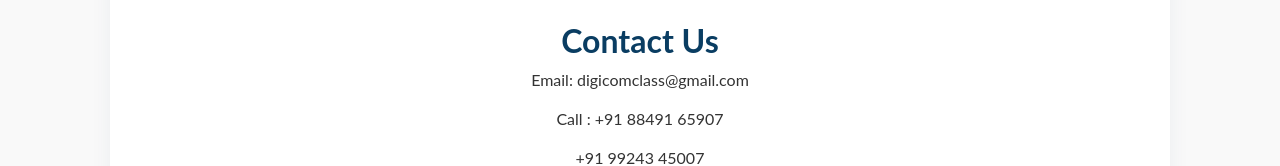
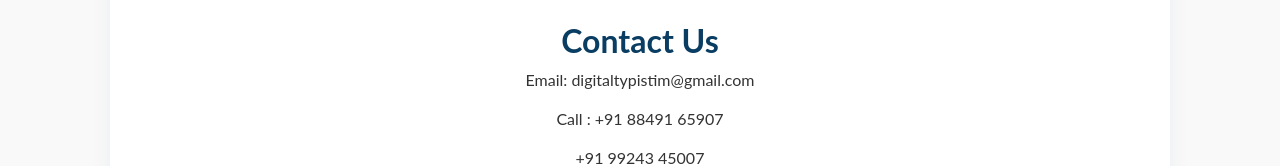
Before and after one commit to digital-typist/digital-typist-lts, a Next.js app: page /contact in a window 1280 px wide. Shown: the part 195-361 px from the top of the page. Built offline with nearby package versions, Linux system fonts and the light colour scheme.

Commit message:
email update

```diff
--- a/src/app/contact/page.jsx
+++ b/src/app/contact/page.jsx
@@ -6,8 +6,8 @@ export default function ContactPage() {
 
       <p>
         Email:{" "}
-        <a href="mailto:digicomclass@gmail.com">
-          digicomclass@gmail.com
+        <a href="mailto:digitaltypistim@gmail.com">
+          digitaltypistim@gmail.com
         </a>
       </p>
 
--- a/src/app/js/Footer.jsx
+++ b/src/app/js/Footer.jsx
@@ -7,7 +7,7 @@ export default function Footer() {
         <span> / </span>
         <a href="tel:+919924345007">+91 99243 45007</a>
         <br/>
-        <a href="mailto:digicomclass@gmail.com">📧 Email: digicomclass@gmail.com</a>
+        <a href="mailto:digitaltypistim@gmail.com">📧 Email: digicomclass@gmail.com</a>
       </div>
 
       <div className="copyright">
```
